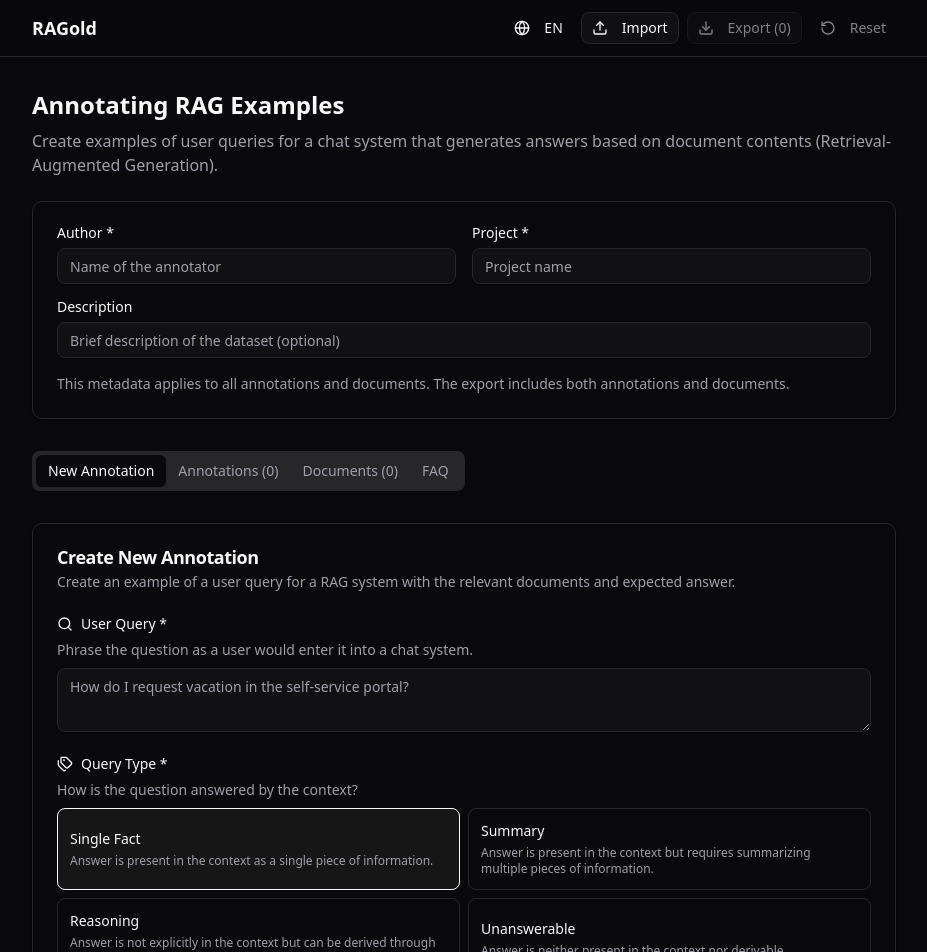
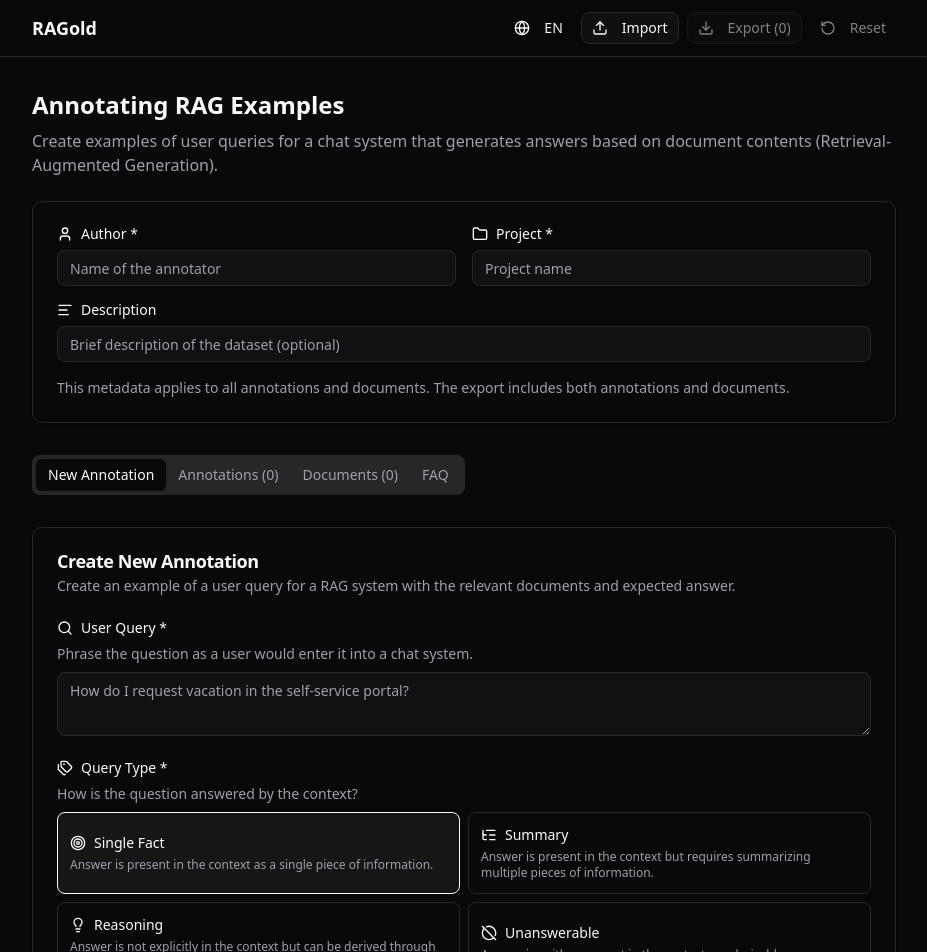
Before and after one commit to dfki-ebls/ragold, a React (Vite) app: page / in a window 1280 px wide. Shown: the top 952 px of the page, without its empty margins (176-1103 px from the left). Built offline with nearby package versions, Linux system fonts and the light colour scheme.

Commit message:
fix: add more icons

```diff
--- a/src/App.tsx
+++ b/src/App.tsx
@@ -1,3 +1,4 @@
+import { AlignLeft, Folder, User } from "lucide-react";
 import { useRef, useState } from "react";
 import { useTranslation } from "react-i18next";
 import {
@@ -75,7 +76,10 @@ export default function App() {
           <CardContent className="pt-6">
             <div className="grid grid-cols-1 sm:grid-cols-2 gap-4 mb-4">
               <div className="space-y-2">
-                <Label htmlFor="author">{t("metadata.author")} *</Label>
+                <Label htmlFor="author" className="flex items-center gap-2">
+                  <User className="w-4 h-4" />
+                  {t("metadata.author")} *
+                </Label>
                 <Input
                   id="author"
                   value={author}
@@ -86,7 +90,10 @@ export default function App() {
                 />
               </div>
               <div className="space-y-2">
-                <Label htmlFor="project">{t("metadata.project")} *</Label>
+                <Label htmlFor="project" className="flex items-center gap-2">
+                  <Folder className="w-4 h-4" />
+                  {t("metadata.project")} *
+                </Label>
                 <Input
                   id="project"
                   value={project}
@@ -98,7 +105,8 @@ export default function App() {
               </div>
             </div>
             <div className="space-y-2">
-              <Label htmlFor="description">
+              <Label htmlFor="description" className="flex items-center gap-2">
+                <AlignLeft className="w-4 h-4" />
                 {t("metadata.datasetDescription")}
               </Label>
               <Input
--- a/src/components/AnnotationForm.tsx
+++ b/src/components/AnnotationForm.tsx
@@ -6,7 +6,16 @@ import {
   useState,
 } from "react";
 import { useTranslation } from "react-i18next";
-import { MessageSquare, Search, StickyNote, Tags } from "lucide-react";
+import {
+  CircleOff,
+  Lightbulb,
+  ListTree,
+  MessageSquare,
+  Search,
+  StickyNote,
+  Tags,
+  Target,
+} from "lucide-react";
 import { ChunksInput } from "@/components/ChunksInput";
 import { Button } from "@/components/ui/button";
 import {
@@ -26,6 +35,13 @@ const QUERY_TYPES: QueryType[] = [
   "reasoning",
   "unanswerable",
 ];
+
+const QUERY_TYPE_ICONS: Record<QueryType, React.ElementType> = {
+  fact_single: Target,
+  summary: ListTree,
+  reasoning: Lightbulb,
+  unanswerable: CircleOff,
+};
 
 interface AnnotationFormProps {
   annotation?: Annotation;
@@ -173,7 +189,9 @@ export const AnnotationForm = forwardRef<
               {t("form.queryTypeDescription")}
             </p>
             <div className="grid grid-cols-1 sm:grid-cols-2 gap-2">
-              {QUERY_TYPES.map((type) => (
+              {QUERY_TYPES.map((type) => {
+                const Icon = QUERY_TYPE_ICONS[type];
+                return (
                   <button
                     key={type}
                     type="button"
@@ -184,14 +202,16 @@ export const AnnotationForm = forwardRef<
                         : "border-border hover:border-primary/50"
                     }`}
                   >
-                  <div className="font-medium text-sm">
+                    <div className="font-medium text-sm flex items-center gap-2">
+                      <Icon className="w-4 h-4" />
                       {t(`queryTypes.${type}.label`)}
                     </div>
                     <div className="text-xs text-muted-foreground mt-1">
                       {t(`queryTypes.${type}.description`)}
                     </div>
                   </button>
-              ))}
+                );
+              })}
             </div>
           </div>
 
--- a/src/components/DocumentManager.tsx
+++ b/src/components/DocumentManager.tsx
@@ -1,4 +1,4 @@
-import { FileText, Pencil, Trash2 } from "lucide-react";
+import { AlignLeft, File, FileText, Pencil, Trash2 } from "lucide-react";
 import { useState } from "react";
 import { useTranslation } from "react-i18next";
 import { Button } from "@/components/ui/button";
@@ -90,7 +90,8 @@ export function DocumentManager() {
         <CardContent>
           <form onSubmit={handleSubmit} className="space-y-4">
             <div className="space-y-2">
-              <Label htmlFor="filename">
+              <Label htmlFor="filename" className="flex items-center gap-2">
+                <File className="w-4 h-4" />
                 {t("documentManager.filename")} *
               </Label>
               <Input
@@ -103,7 +104,8 @@ export function DocumentManager() {
               />
             </div>
             <div className="space-y-2">
-              <Label htmlFor="doc-description">
+              <Label htmlFor="doc-description" className="flex items-center gap-2">
+                <AlignLeft className="w-4 h-4" />
                 {t("documentManager.description")} *
               </Label>
               <Textarea
@@ -143,9 +145,13 @@ export function DocumentManager() {
         </CardHeader>
         <CardContent>
           {documentList.length === 0 ? (
-            <p className="text-muted-foreground text-center py-8">
-              {t("documentManager.empty")}
-            </p>
+            <div className="py-12 text-center">
+              <FileText className="w-12 h-12 mx-auto text-muted-foreground/30 mb-4" />
+              <p className="text-muted-foreground">{t("documentManager.empty")}</p>
+              <p className="text-sm text-muted-foreground/60 mt-1">
+                {t("documentManager.emptyHint")}
+              </p>
+            </div>
           ) : (
             <div className="space-y-3">
               {documentList.map(([id, doc]) => (
--- a/src/i18n/locales/de.ts
+++ b/src/i18n/locales/de.ts
@@ -130,6 +130,7 @@ export const de: TranslationKeys = {
     description: "Beschreibung",
     descriptionPlaceholder: "Beschreibung des Dokuments...",
     library: "Dokumentbibliothek ({{count}})",
-    empty: "Noch keine Dokumente vorhanden. Fügen Sie oben ein Dokument hinzu.",
+    empty: "Noch keine Dokumente vorhanden.",
+    emptyHint: "Fügen Sie über das Formular oben ein Dokument hinzu.",
   },
 };
--- a/src/i18n/locales/en.ts
+++ b/src/i18n/locales/en.ts
@@ -125,7 +125,8 @@ export const en = {
     description: "Description",
     descriptionPlaceholder: "Description of the document...",
     library: "Document Library ({{count}})",
-    empty: "No documents yet. Add a document above.",
+    empty: "No documents yet.",
+    emptyHint: "Add a document using the form above.",
   },
 };
 
```
Lines whose indentation alone changed are shown as unchanged.
